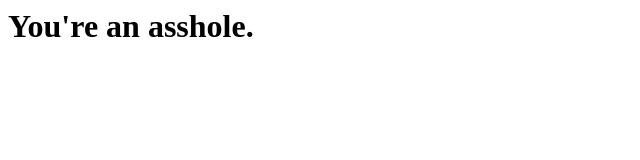
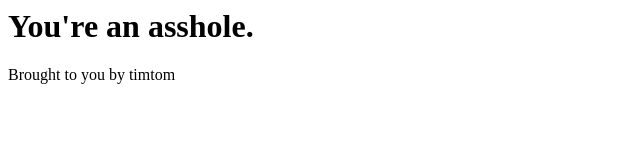
Before and after one commit to tdikun/postpsdflatresponsivedesignthinkinginthebrowser.github.io, a plain HTML site: page index.html in a window 1280 px wide. Shown: the whole page, without its empty margins (0-640 px from the left). Drawn offline with Linux system fonts and the light colour scheme.

Commit message:
github pages test

```diff
--- a/index.html
+++ b/index.html
@@ -1,5 +1,6 @@
 <html>
 <body>
 <h1>You're an asshole.</h1>
+<p>Brought to you by timtom</p>
 </body>
 </html>
```
